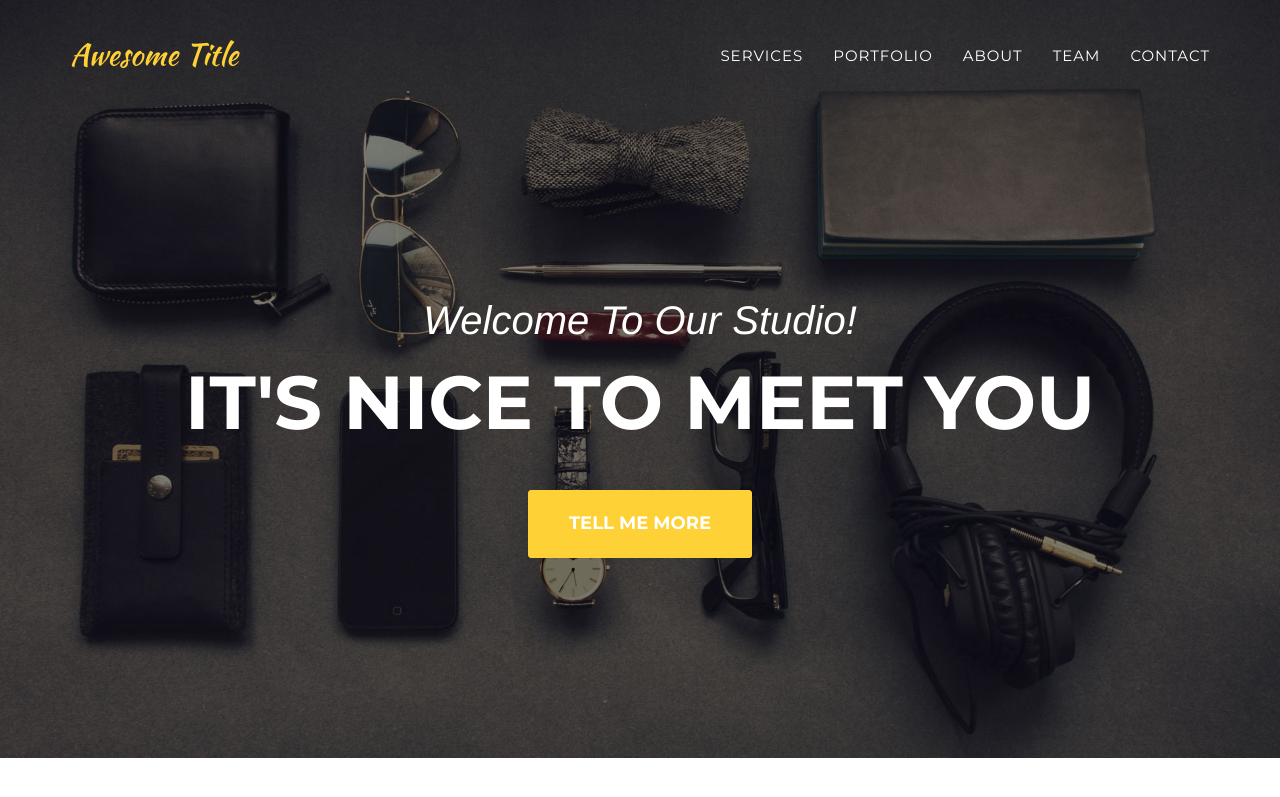
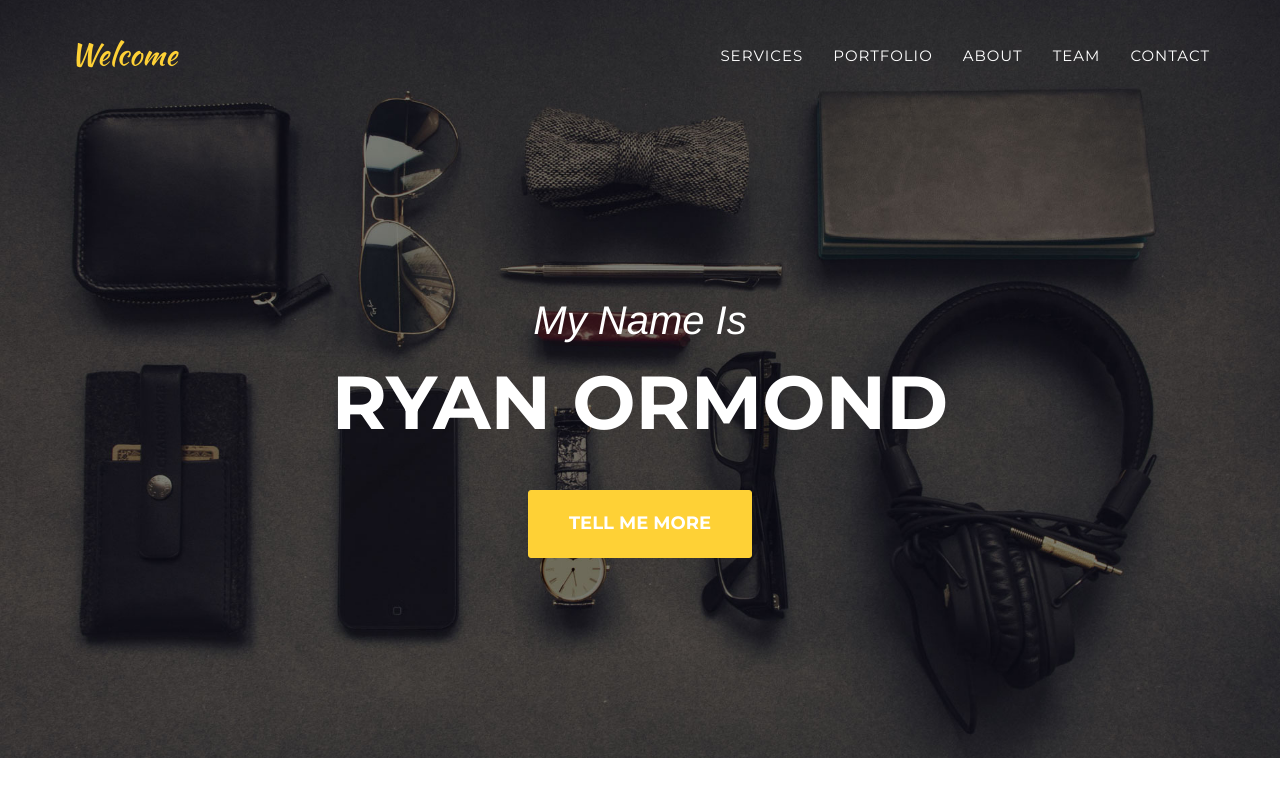
Before and after one commit to ryanormond/PortfolioSite, a Jekyll site: the page built from index.html, in a window 1280 px wide and 900 px high. Shown: the top 797 px of the window. Built offline with Jekyll 4.4.1, drawn with Linux system fonts in a browser that asks for light colours; some web fonts are replaced; some of the changed text lies outside the part shown.

Commit message:
testing some changes to config.yml header and such

```diff
--- a/_config.yml
+++ b/_config.yml
@@ -2,7 +2,7 @@ url: https://y7kim.github.io
 baseurl: /agency-jekyll-theme/
 
 # Site settings
-title: Awesome Title
+title: Welcome
 email: your-email@domain.com
 description: "Write an awesome description for your new site here. You can edit this line in _config.yml. It will appear in your document head meta (for Google search results) and in your feed.xml site description."
 
--- a/_includes/header.html
+++ b/_includes/header.html
@@ -44,8 +44,8 @@
     <header>
         <div class="container">
             <div class="intro-text">
-                <div class="intro-lead-in">Welcome To Our Studio!</div>
-                <div class="intro-heading">It's Nice To Meet You</div>
+                <div class="intro-lead-in">My Name Is</div>
+                <div class="intro-heading">Ryan Ormond</div>
                 <a href="#services" class="page-scroll btn btn-xl">Tell Me More</a>
             </div>
         </div>
```
